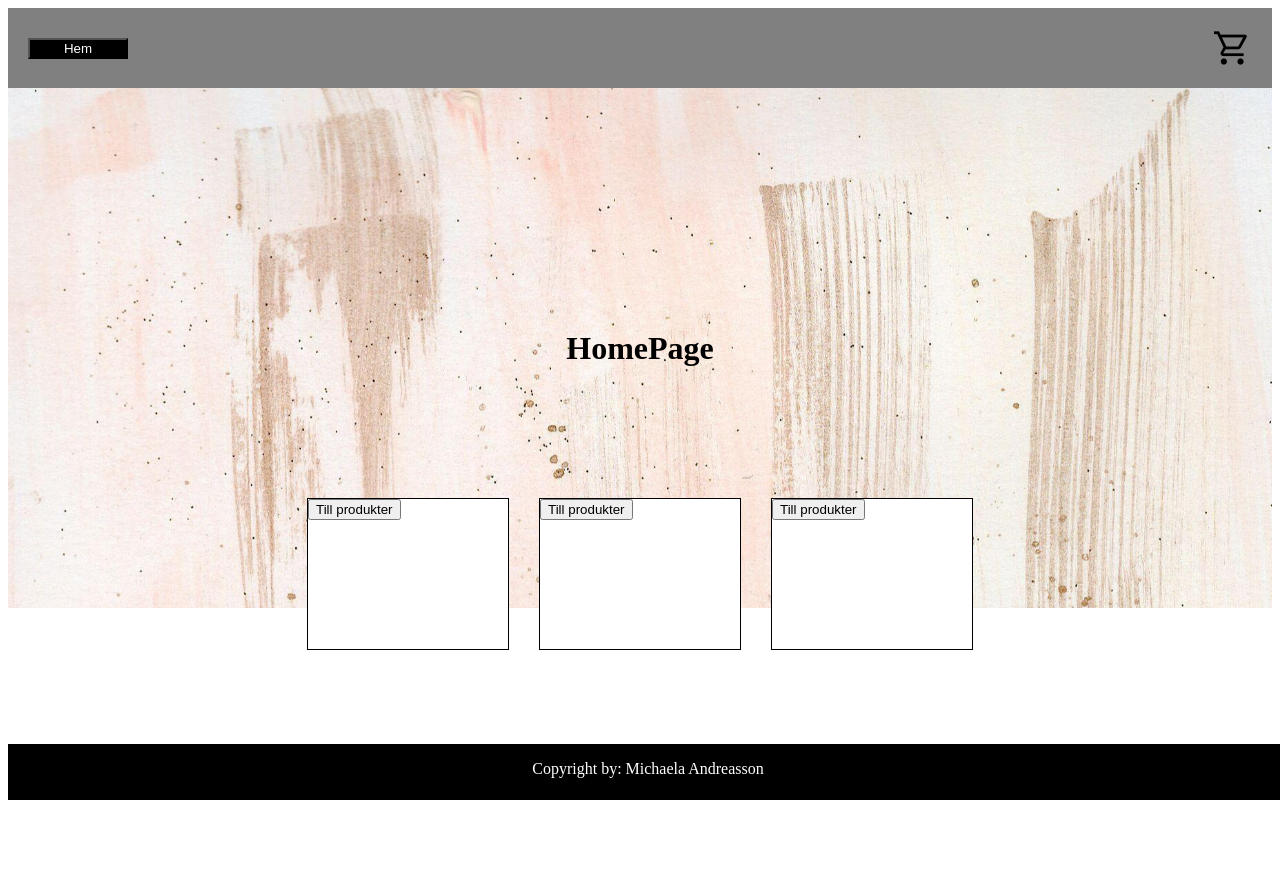
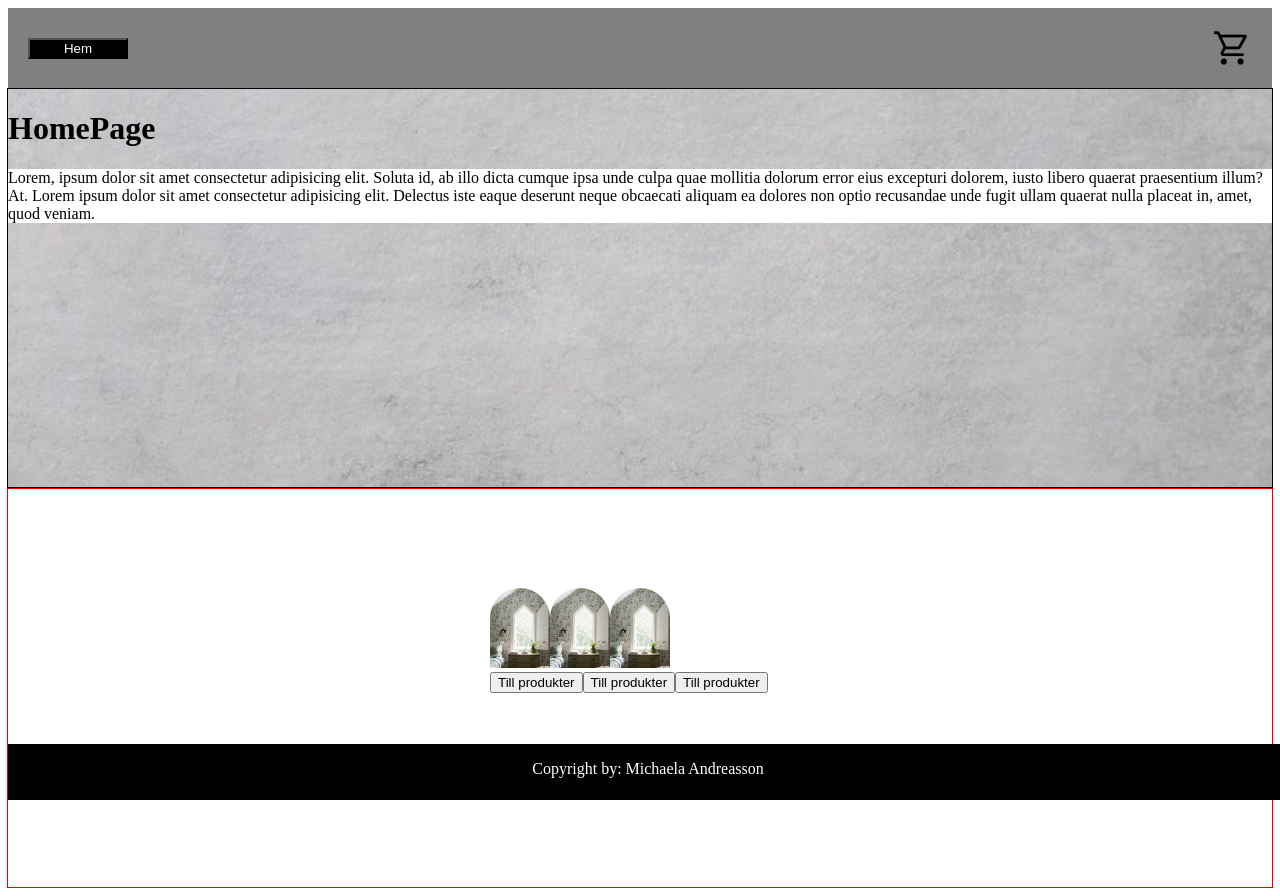
Before and after one commit to Navaas/individual-project-webbshop, a React (Vite) app: page / in a window 1280 px wide. Before the commit the page ends 800 px from the top, so only its background shows below. Built offline with nearby package versions, Linux system fonts and the light colour scheme.

Commit message:
Add images and render on homepage

```diff
--- a/src/page/HomePage.tsx
+++ b/src/page/HomePage.tsx
@@ -1,87 +1,92 @@
 import { Link } from "react-router-dom";
 import styled from "styled-components";
-import background from "../image/background.jpg";
+import background from "../image/background1.jpeg";
+import image from "../image/start.jpg";
 
 const Container = styled.div`
-  background: url(${background}) no-repeat center center fixed;
-  background-size: cover;
-  height: 65vh;
   display: flex;
   align-items: center;
   justify-content: center;
-  @media (max-width: 768px) {
   flex-direction: column;
-    min-height: 100vh;
-  }
+  height: 100vh;
 `;
 
-const BoxContainer = styled.div`
-  display: flex;
-  column-gap: 30px;
-  position: absolute;
-  bottom: 150px;
-  flex-direction: row;
-  @media (max-width: 768px) {
+const TextContainer = styled.div`
+  background-image: url(${background});
+  background-size: cover;
+  background-position: center;
   flex-direction: column;
-    position: static;
-    bottom: auto;
-  }
-`;
-
-const Box = styled.div`
-  background: white;
-  border: solid 1px black;
-  width: 200px;
-  height: 150px;
-  z-index: 1;
-  @media (max-width: 768px) {
-    width: 150px;
-    height: 100px;
-    margin-bottom: 20px;
-  }
+  color: black;
+  align-items: center;
+  border: black solid 1px;
+  flex: 1;
+  width: 100%;
 `;
 
 const TextWrapper = styled.div`
+  background: white;
+  color: black;
+`;
+
+const ButtonContainer = styled.div`
+  color: white;
+  align-items: center;
+  flex-direction: row;
+  border: red solid 1px;
+  flex: 1;
+  width: 100%;
   display: flex;
-  z-index: 1;
-  @media (max-width: 768px) {
-    width: 150px;
-    height: 100px;
-  }
+  justify-content: center;
+`;
+
+const ImageWrapper = styled.div`
+  width: 300px;
+  height: 200px;
+`;
+
+const StyledImage = styled.img`
+  width: 20%;
+  height: 40%;
+  object-fit: cover; /* Anpassa storleken på bilden utan att förvränga den */
+  border-top-left-radius: 999px; /* Runda bara de övre vänstra hörnen */
+  border-top-right-radius: 999px;
 `;
 
 function Homepage() {
   return (
     <Container>
+      <TextContainer>
+        <h1>HomePage</h1>
         <TextWrapper>
-        <h1>HomePage</h1>
+          <p>
+            Lorem, ipsum dolor sit amet consectetur adipisicing elit. Soluta id,
+            ab illo dicta cumque ipsa unde culpa quae mollitia dolorum error
+            eius excepturi dolorem, iusto libero quaerat praesentium illum? At.
+            Lorem ipsum dolor sit amet consectetur adipisicing elit. Delectus
+            iste eaque deserunt neque obcaecati aliquam ea dolores non optio
+            recusandae unde fugit ullam quaerat nulla placeat in, amet, quod
+            veniam.
+          </p>
         </TextWrapper>
-      {/* {mockedProducts.map((product) => (
-        <Link key={product.id} to={"/productPage/" + product.id}>
-          {product.title}
-        </Link>
-      ))} */}
-
-      <BoxContainer>
-        <Box>
-          {" "}
+      </TextContainer>
+      <ButtonContainer>
+        <ImageWrapper>
+          <StyledImage src={image} alt="My Image" />
+          <StyledImage src={image} alt="My Image" />
+          <StyledImage src={image} alt="My Image" />
+          <div>
             <Link to="productPage">
               <button>Till produkter</button>
             </Link>
-        </Box>
-        <Box>
-          {" "}
             <Link to="productPage">
               <button>Till produkter</button>
             </Link>
-        </Box>
-        <Box>
-          {" "}
             <Link to="productPage">
               <button>Till produkter</button>
             </Link>
-        </Box>
-      </BoxContainer>
+          </div>
+        </ImageWrapper>
+      </ButtonContainer>
     </Container>
   );
 }
```
Also changed, not shown: src/image/background1.jpeg (added), src/image/start.jpg (added). Lines whose indentation alone changed are shown as unchanged.
